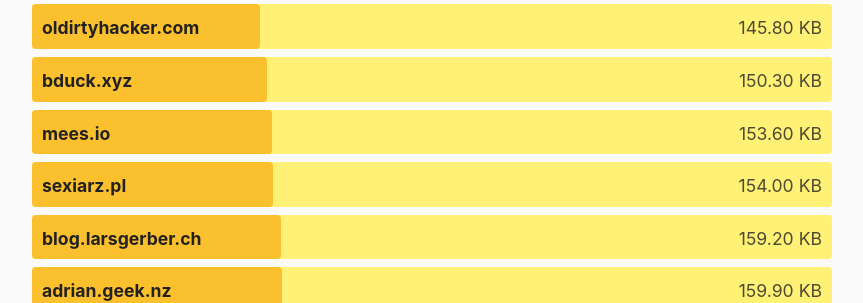
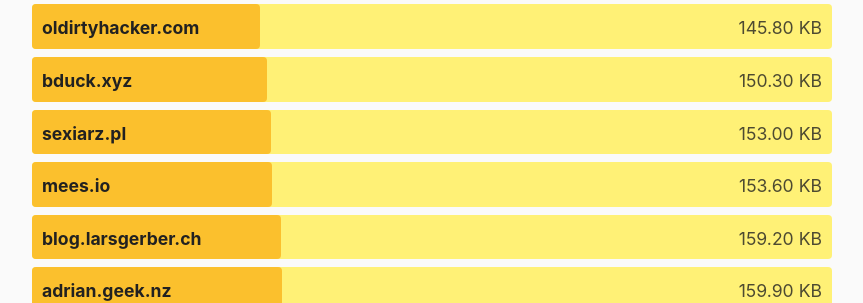
Before and after one commit to kevquirk/512kb.club, a Jekyll site: the page built from index.md, in a window 1280 px wide and 900 px high, scrolled down 11060 px. Shown: the part 137-440 px from the top of the window, without its empty margins (208-1071 px from the left). Built offline with Jekyll 4.4.1, drawn with Linux system fonts in a browser that asks for light colours.

Commit message:
fix order and date format

```diff
--- a/_data/sites.yml
+++ b/_data/sites.yml
@@ -1158,6 +1158,11 @@
   size: 70.9
   last_checked: N/A
 
+- domain: sexiarz.pl
+  url: https://sexiarz.pl/
+  size: 153
+  last_checked: 2021-07-24
+
 - domain: si3t.ch
   url: https://si3t.ch/
   size: 3.8
@@ -1217,11 +1222,6 @@
   url: https://sugarfi.dev/
   size: 32.2
   last_checked: 2021-05-18
-
-- domain: sexiarz.pl
-  url: https://sexiarz.pl/
-  size: 154
-  last_checked: 24-07-2021
 
 - domain: tanami.org
   url: https://tanami.org/
```
